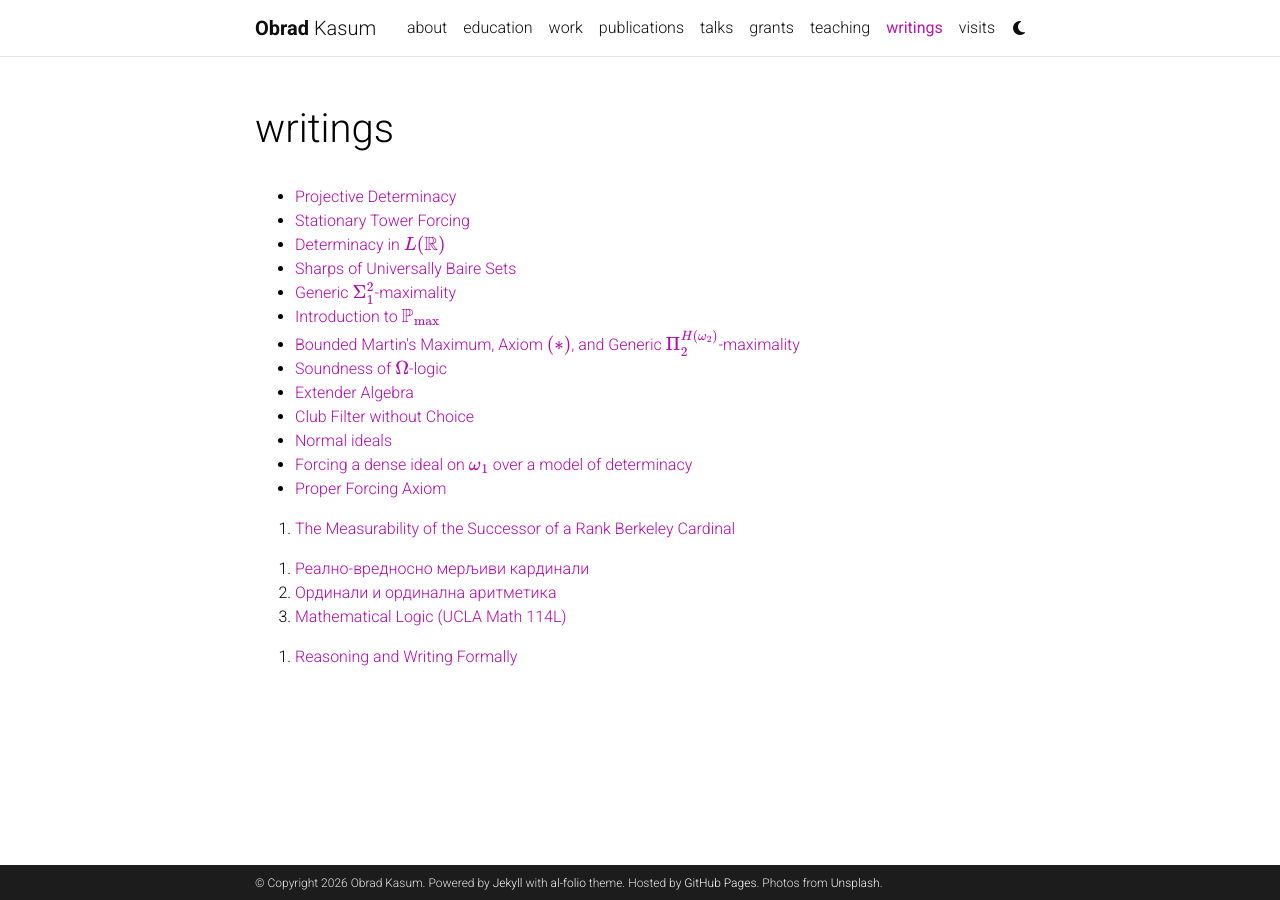
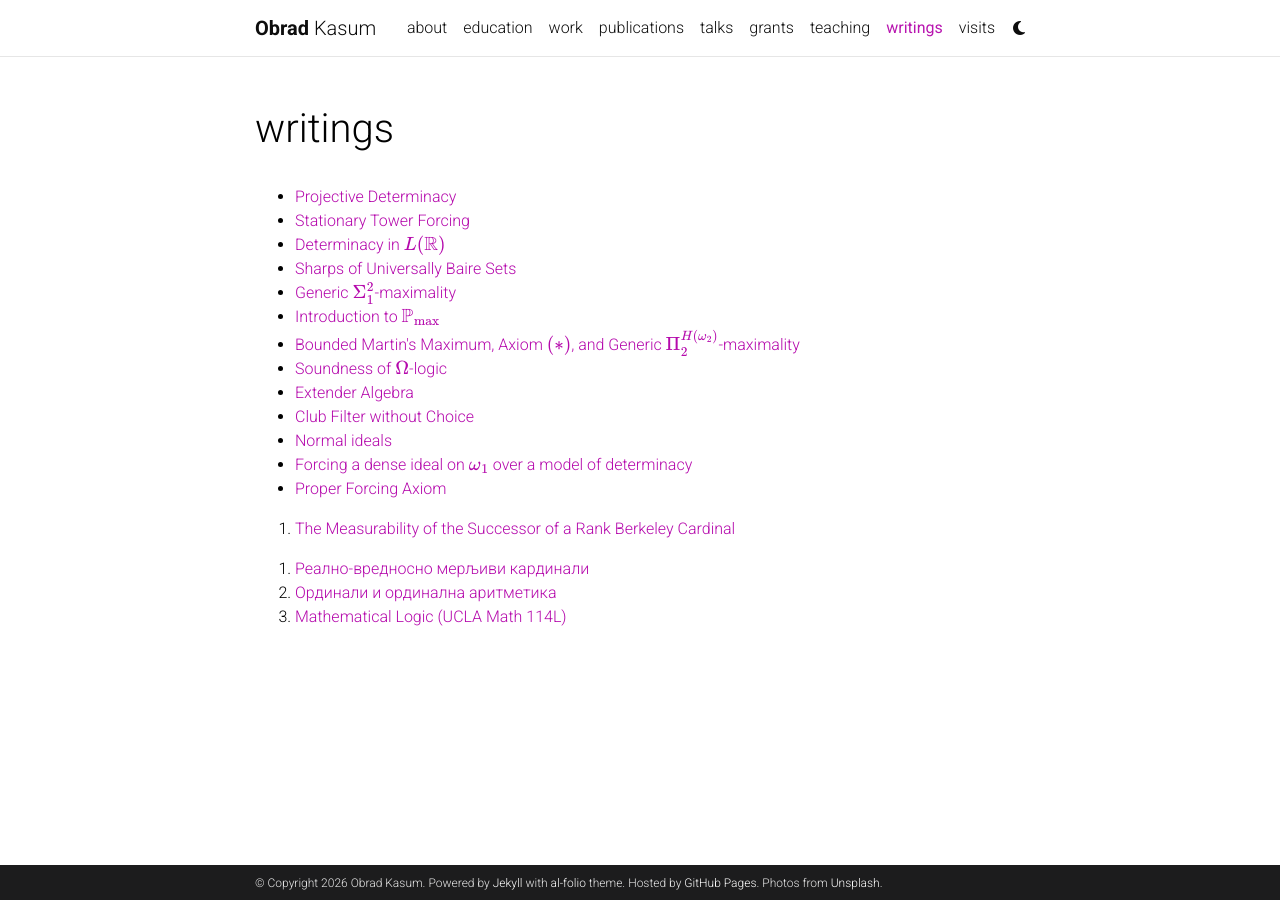
Before and after one commit to obradkasum/obradkasum.github.io, a Jekyll site: the page built from _pages/writings.md, in a window 1280 px wide. Built offline with Jekyll 4.4.1, drawn with Linux system fonts in a browser that asks for light colours; comment, search, counter and statistics services are not loaded; a style sheet for code colours, icons or effects is not loaded.

Commit message:
Update writings.md

```diff
--- a/_pages/writings.md
+++ b/_pages/writings.md
@@ -46,7 +46,3 @@ nav_order: 7
 
   <li><a href = "/assets/pdf/math114l.pdf">Mathematical Logic (UCLA Math 114L)</a></li>
 </ol>
-
-<ol>
-  <li><a href="/assets/pdf/Formal_writing.pdf">Reasoning and Writing Formally</a></li>
-</ol>
```
